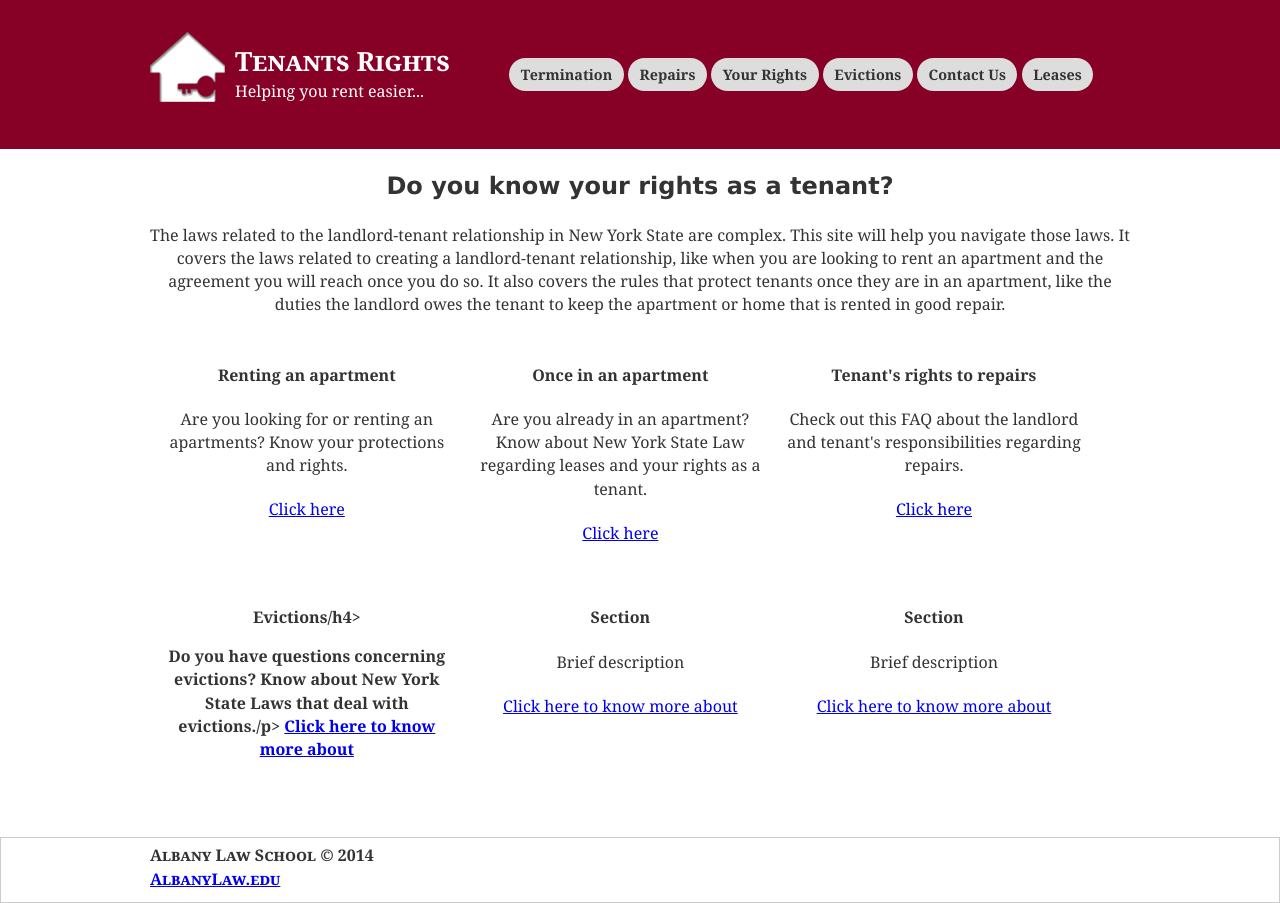
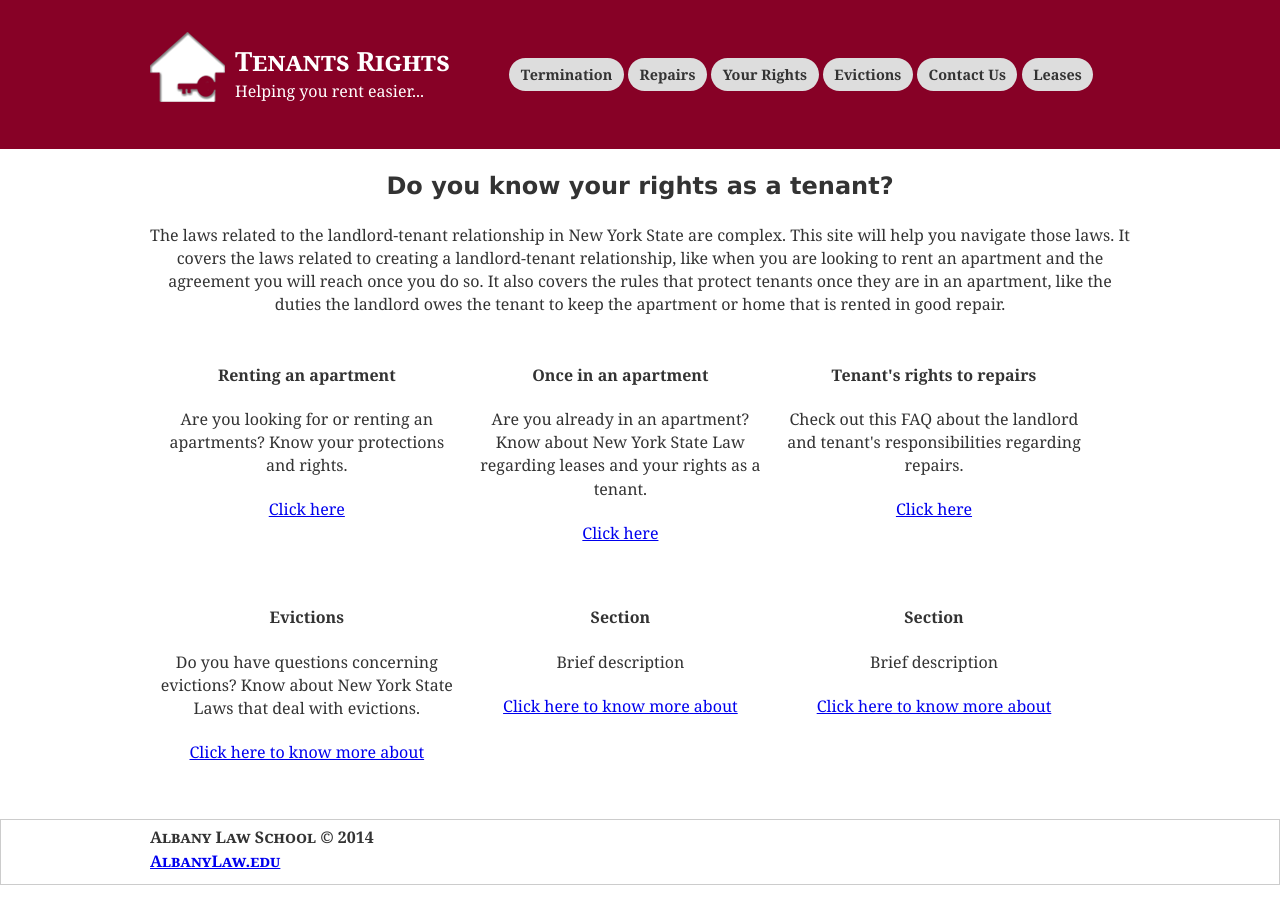
Before and after one commit to iinf362/team5, a Jekyll site: the page built from index.html, in a window 1280 px wide. Built offline with Jekyll 4.4.1, drawn with Linux system fonts in a browser that asks for light colours.

Commit message:
fixed files

```diff
--- a/index.html
+++ b/index.html
@@ -26,8 +26,8 @@ title: Home
     </div>
     <div class="content-columns cf">
         <div class="col-30">
-            <h4 class="section-title">Evictions/h4>
-            <p class="section-description">Do you have questions concerning evictions? Know about New York State Laws that deal with evictions./p>
+            <h4 class="section-title">Evictions</h4>
+            <p class="section-description">Do you have questions concerning evictions? Know about New York State Laws that deal with evictions.</p>
             <a href="evictions/index.html">Click here to know more about</a>
         </div>
         <div class="col-30">
```
Also changed, not shown: leases/index.html (renamed from leases/leases.html).
